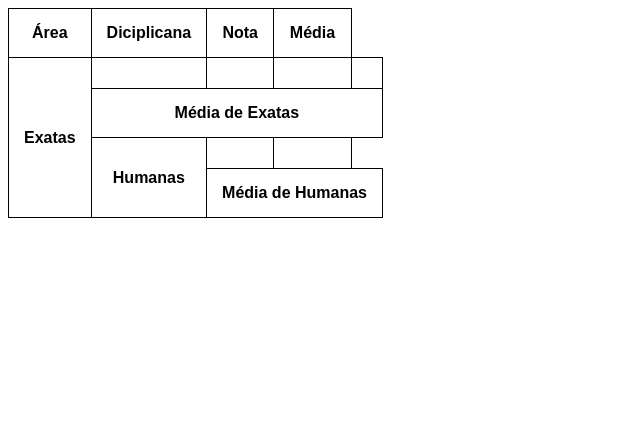
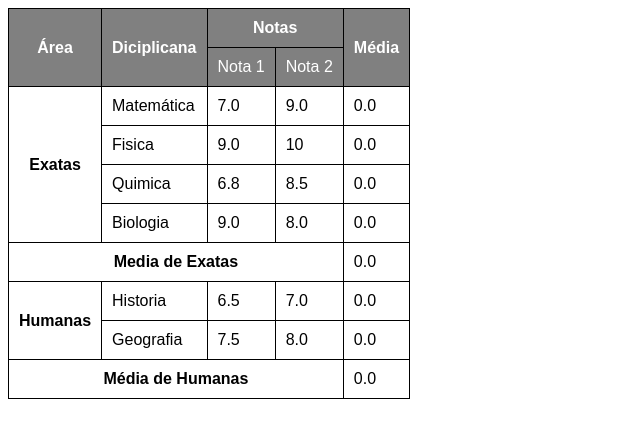
Before and after one commit to Gustavonunesmelo/html-css, a plain HTML site: page desafios/d014/d014.html in a window 1280 px wide. Shown: the whole page, without its empty margins (0-640 px from the left). Drawn offline with Linux system fonts and the light colour scheme.

Commit message:
24.07.2024

```diff
--- a/desafios/d014/d014.html
+++ b/desafios/d014/d014.html
@@ -8,14 +8,19 @@
         body {
             font-family: Arial, Helvetica, sans-serif;
         }
-
         table {
             border-collapse: collapse;
         }
+        thead {
+            background-color: gray;
+            color: white;
+        }
+
+
 
         th, td {
             border: 1px solid black;
-            padding: 15px
+            padding: 10px
         }
     </style>
 </head>
@@ -23,30 +28,65 @@
     <table>
         <thead>
             <tr>
-                <th>Área</th>
-                <th>Diciplicana</th>
-                <th>Nota</th>
-                <th>Média</th>
+                <th rowspan="2" scope="row">Área</th>
+                <th rowspan="2" scope="row">Diciplicana</th>
+                <th colspan="2" scope="rowgroup">Notas</th>
+                <th rowspan="2" scope="row">Média</th>
+            </tr>
+            <tr>
+
+                <td>Nota 1</td>
+                <td>Nota 2</td>
             </tr>
         </thead>
         <tbody>
             <tr>
-                <th rowspan="4">Exatas</th>
-                <td></td>
-                <td></td>
-                <td></td>
-                <td></td>
+                <th rowspan="4" scope="colgroup">Exatas</th>
+                <td>Matemática</td>
+                <td>7.0</td>
+                <td>9.0</td>
+                <td>0.0</td>
             </tr>
             <tr>
-                <th colspan="4">Média de Exatas</th>
+                <td>Fisica</td>
+                <td>9.0</td>
+                <td>10</td>
+                <td>0.0</td>
             </tr>
             <tr>
-                <th rowspan="2">Humanas</th>
-                <td></td>
-                <td></td>
+                <td>Quimica</td>
+                <td>6.8</td>
+                <td>8.5</td>
+                <td>0.0</td>
             </tr>
             <tr>
-                <th colspan="4">Média de Humanas</th>
+                <td>Biologia</td>
+                <td>9.0</td>
+                <td>8.0</td>
+                <td>0.0</td>
+            </tr>
+            <tr>
+                <th colspan="4" scope="col">Media de Exatas</th>
+                <td>0.0</td>
+            </tr>
+            <tr>
+                <th rowspan="3" scope="colgroup">Humanas</th>
+            </tr>
+            <tr>
+                <td>Historia</td>
+                <td>6.5</td>
+                <td>7.0</td>
+                <td>0.0</td>
+            </tr>
+            <tr>
+                <td>Geografia</td>
+                <td>7.5</td>
+                <td>8.0</td>
+                <td>0.0</td>
+            </tr>
+            <tr>
+                <th colspan="4" scope="col">Média de Humanas</th>
+                <td>0.0</td>
             </tr>
         </tbody>
     </table>
```
